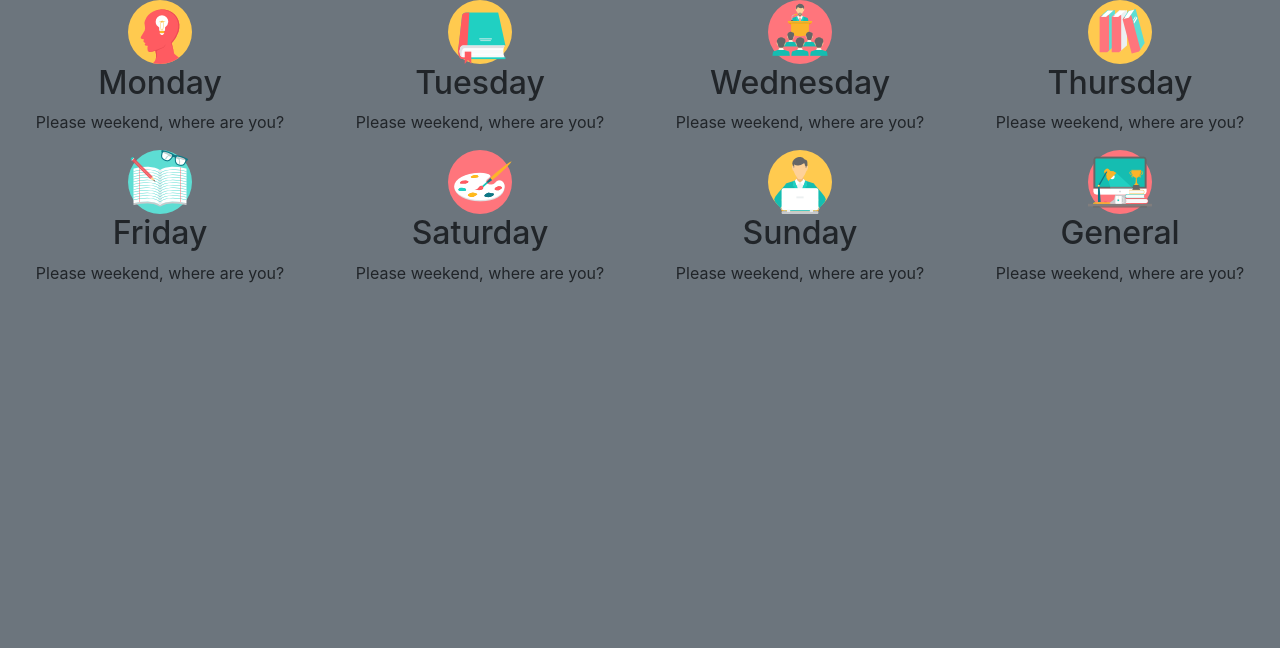
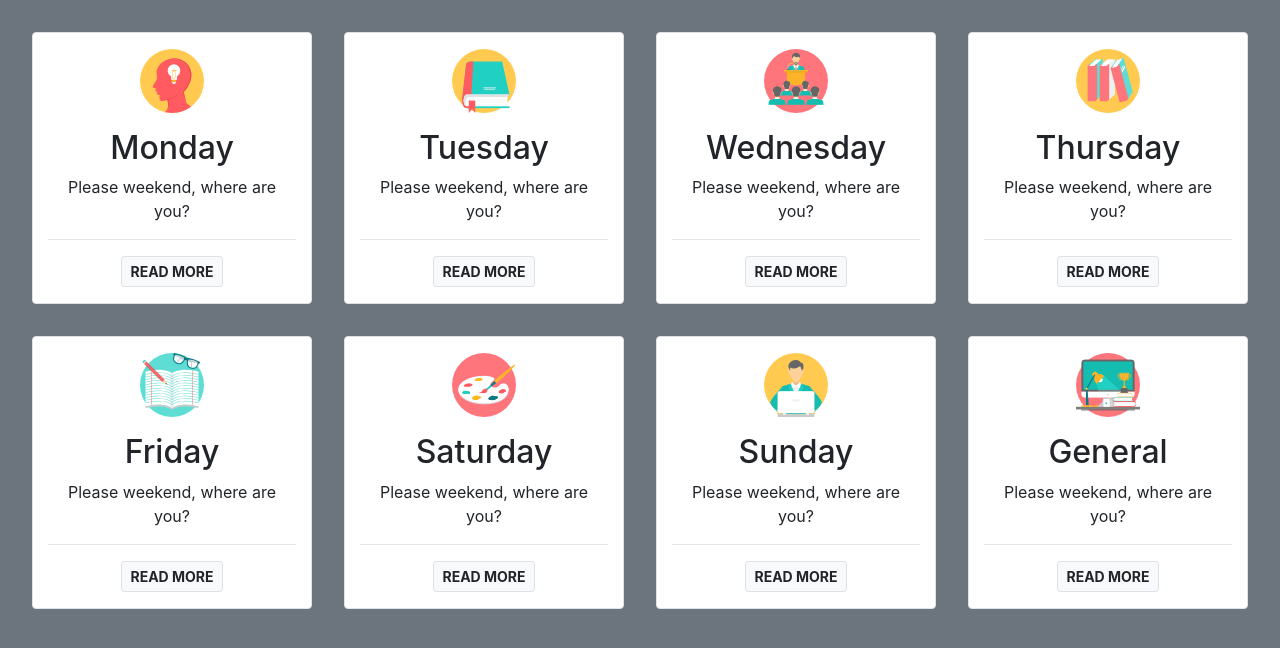
Before and after one commit to elisek-bc/Frameworking-FTW, a plain HTML site: page index.html in a window 1280 px wide. Drawn offline with nearby package versions, Linux system fonts and the light colour scheme.

Commit message:
Add colors and buttons

```diff
--- a/index.html
+++ b/index.html
@@ -6,51 +6,78 @@
     <meta name="viewport" content="width=device-width, initial-scale=1, shrink-to-fit=no">
     <link rel="stylesheet" href="https://stackpath.bootstrapcdn.com/bootstrap/4.3.1/css/bootstrap.min.css" integrity="sha384-ggOyR0iXCbMQv3Xipma34MD+dH/1fQ784/j6cY/iJTQUOhcWr7x9JvoRxT2MZw1T" crossorigin="anonymous">
 </head>
-<body class="bg-secondary">
+<body class="bg-secondary m-3">
     <div class="container-fluid">
         <div class="row justify-content-center text-center">
-            <div class="col-sm-3">
-                <img src="brainstorm.png" class="img-fluid mx-auto d-block" alt="brainstorm-icon">
+
+                <div class="col-sm bg-white border rounded m-3 py-3">
+                <img src="brainstorm.png" class="img-fluid mx-auto mb-3 d-block" alt="brainstorm-icon">
                 <h2>Monday</h2>
                 <p>Please weekend, where are you?</p>
+                <hr>
+                <button type="button" class="btn btn-light border text-uppercase btn-sm font-weight-bold">Read more</button>
             </div>
-            <div class="col-sm-3">
-                <img src="book.png" class="img-fluid mx-auto d-block" alt="book-icon">
+
+            <div class="col-sm bg-white border rounded m-3 py-3">
+                <img src="book.png" class="img-fluid mx-auto mb-3 d-block" alt="book-icon">
                 <h2>Tuesday</h2>
                 <p>Please weekend, where are you?</p>
+                <hr>
+                <button type="button" class="btn btn-light border text-uppercase btn-sm font-weight-bold">Read more</button>
             </div>
-            <div class="col-sm-3">
-                <img src="lecture.png" class="img-fluid mx-auto d-block" alt="lecture-icon">
+
+            <div class="col-sm bg-white border rounded m-3 py-3">
+                <img src="lecture.png" class="img-fluid mx-auto mb-3 d-block" alt="lecture-icon">
                 <h2>Wednesday</h2>
                 <p>Please weekend, where are you?</p>
+                <hr>
+                <button type="button" class="btn btn-light border text-uppercase btn-sm font-weight-bold">Read more</button>
             </div>
-            <div class="col-sm-3">
-                <img src="library.png" class="img-fluid mx-auto d-block" alt="library-icon">
+
+            <div class="col-sm bg-white border rounded m-3 py-3">
+                <img src="library.png" class="img-fluid mx-auto mb-3 d-block" alt="library-icon">
                 <h2>Thursday</h2>
                 <p>Please weekend, where are you?</p>
+                <hr>
+                <button type="button" class="btn btn-light border text-uppercase btn-sm font-weight-bold">Read more</button>
             </div>
+
         </div>
+
         <div class="row justify-content-center text-center">
-            <div class="col-sm-3">
-                <img src="notebook.png" class="img-fluid mx-auto d-block" alt="notebook-icon">
+
+            <div class="col-sm bg-white border rounded m-3 py-3">
+                <img src="notebook.png" class="img-fluid mx-auto mb-3 d-block" alt="notebook-icon">
                 <h2>Friday</h2>
                 <p>Please weekend, where are you?</p>
+                <hr>
+                <button type="button" class="btn btn-light border text-uppercase btn-sm font-weight-bold">Read more</button>
             </div>
-            <div class="col-sm-3">
-                <img src="painting-palette.png" class="img-fluid mx-auto d-block" alt="painting-icon">
+
+            <div class="col-sm bg-white border rounded m-3 py-3">
+                <img src="painting-palette.png" class="img-fluid mx-auto mb-3 d-block" alt="painting-icon">
                 <h2>Saturday</h2>
                 <p>Please weekend, where are you?</p>
+                <hr>
+                <button type="button" class="btn btn-light border text-uppercase btn-sm font-weight-bold">Read more</button>
             </div>
-            <div class="col-sm-3">
-                <img src="student.png" class="img-fluid mx-auto d-block" alt="student-icon">
+
+            <div class="col-sm bg-white border rounded m-3 py-3">
+                <img src="student.png" class="img-fluid mx-auto mb-3 d-block" alt="student-icon">
                 <h2>Sunday</h2>
                 <p>Please weekend, where are you?</p>
+                <hr>
+                <button type="button" class="btn btn-light border text-uppercase btn-sm font-weight-bold">Read more</button>
             </div>
-            <div class="col-sm-3">
-                <img src="workspace.png" class="img-fluid mx-auto d-block" alt="workspace-icon">
+
+            <div class="col-sm bg-white border rounded m-3 py-3">
+                <img src="workspace.png" class="img-fluid mx-auto mb-3 d-block" alt="workspace-icon">
                 <h2>General</h2>
                 <p>Please weekend, where are you?</p>
+                <hr>
+                <button type="button" class="btn btn-light border text-uppercase btn-sm font-weight-bold">Read more</button>
             </div>
+
     </div>
 </body>
 </html>
```
